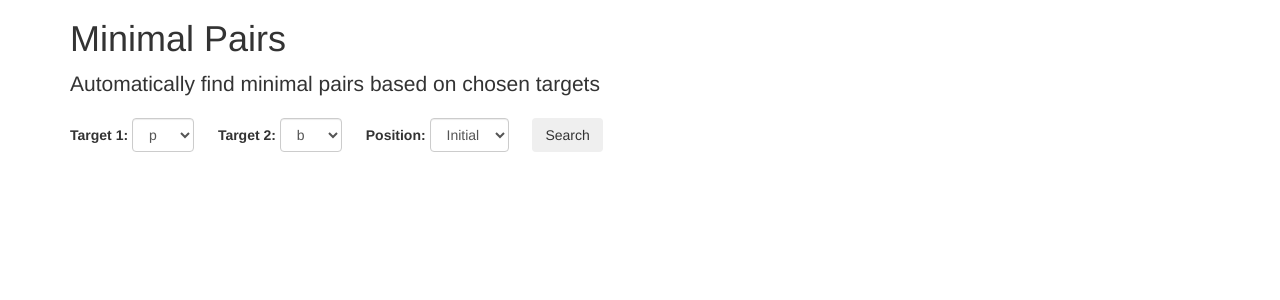
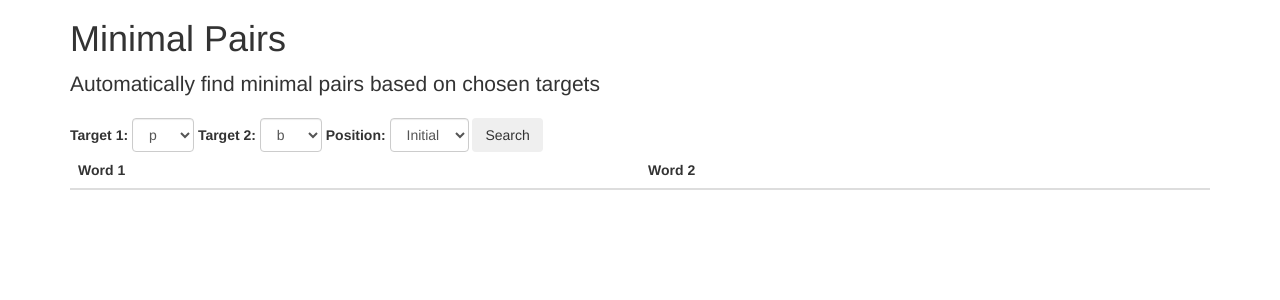
Before and after one commit to iansjk/articgrid, a Flask app: page /minimal-pairs/ in a window 1280 px wide. Shown: the part 51-351 px from the top of the page. Run offline with Flask 2, Linux system fonts and the light colour scheme; lists and menus that the app fills with data are empty; parts of the project's set-up code (start-up, migrations or seed data) failed here and were passed over; some libraries are stand-ins or nearby versions.

Commit message:
Remove page-specific css

```diff
--- a/static/minimal-pairs.css
+++ /dev/null
@@ -1,23 +0,0 @@
-table {
-    table-layout: fixed;
-}
-
-th, td {
-    text-align: center;
-}
-
-th:first-child {
-    width: 10%;
-}
-
-td:empty {
-    background: #eee;
-}
-
-.form-inline > select {
-    margin-right: 20px;
-}
-
-#results {
-    display: none;
-}
--- a/static/style.css
+++ b/static/style.css
@@ -1,9 +1,5 @@
 html {
     font-family: sans-serif;
-}
-
-#results td {
-    text-align: center;
 }
 
 nav {
--- a/templates/minimal-pairs.html
+++ b/templates/minimal-pairs.html
@@ -1,10 +1,5 @@
 {% extends "base.html" %}
 {% set active_page = "Minimal Pairs" %}
-
-{% block head %}
-{{ super() }}
-<link rel="stylesheet" href="/static/minimal-pairs.css">
-{% endblock %}
 
 {% block content %}
 <p class="lead">Automatically find minimal pairs based on chosen targets</p>
```
